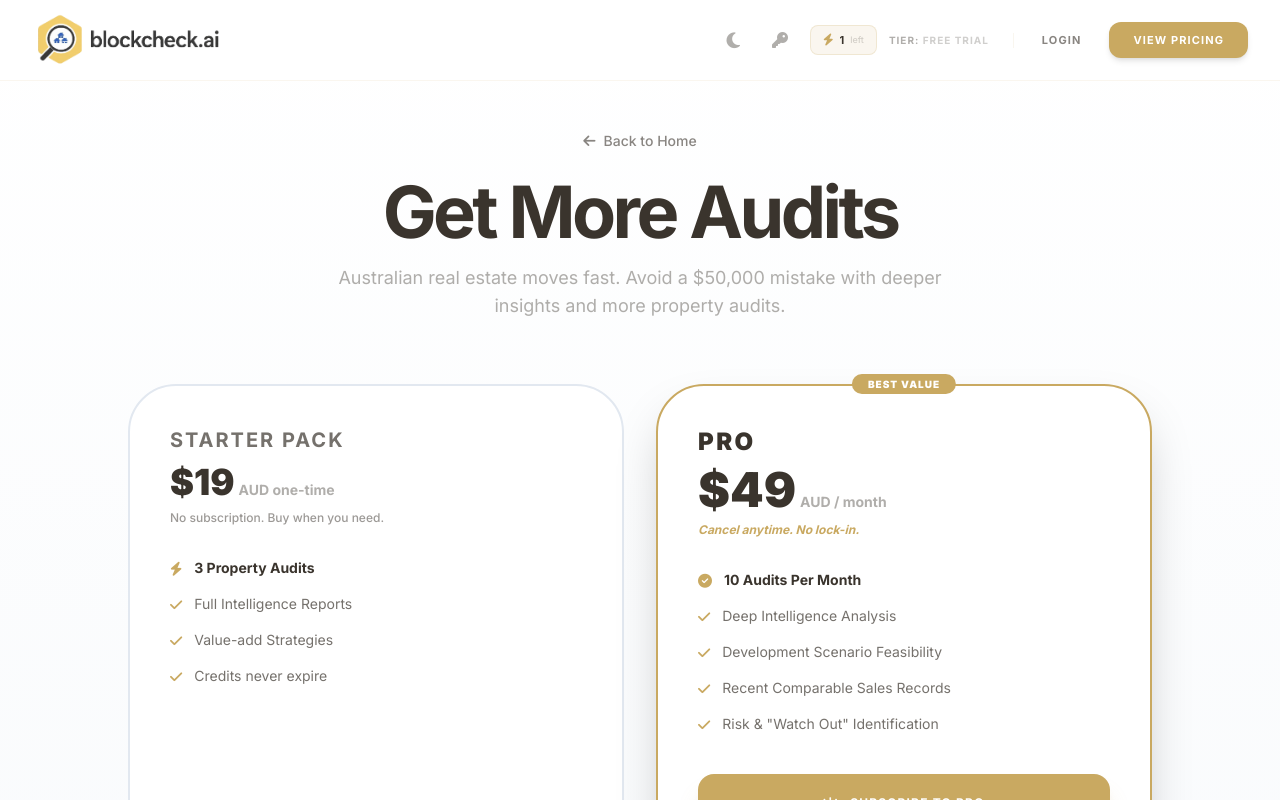
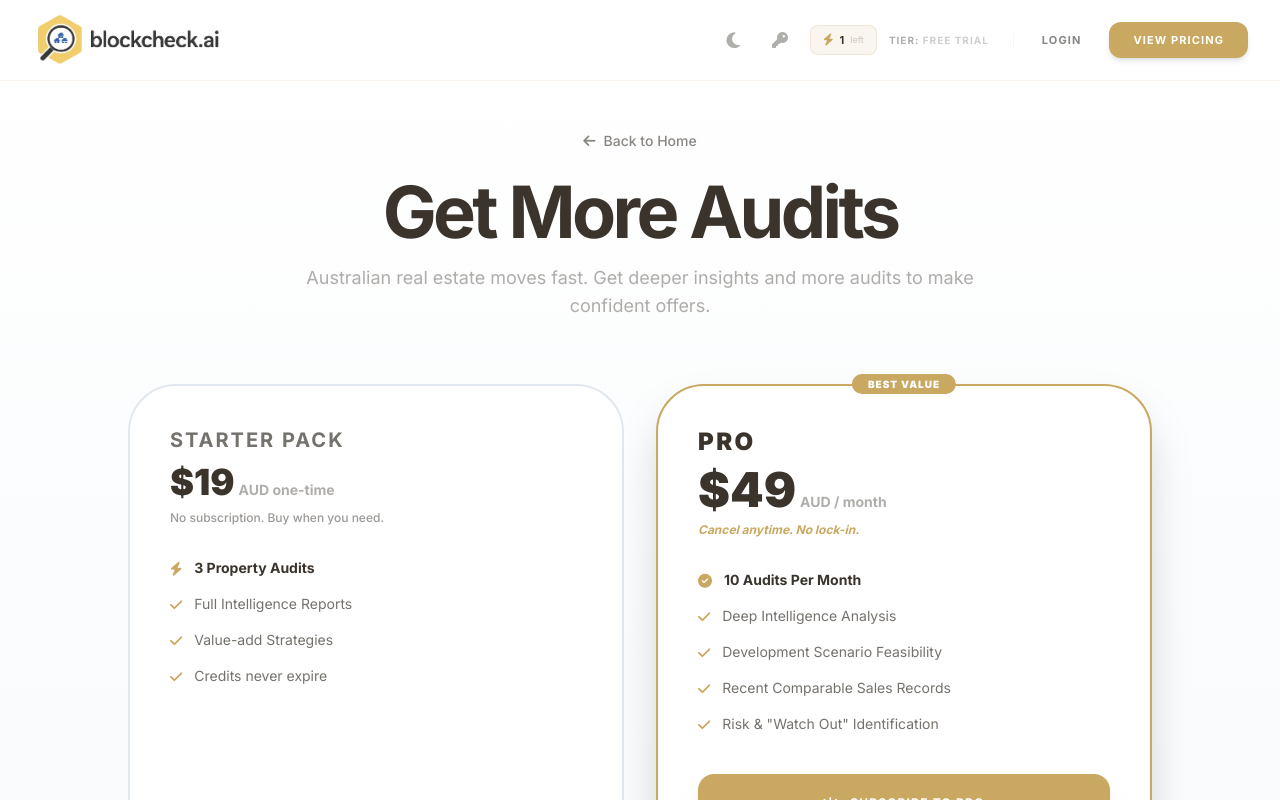
Before and after one commit to designdagency-collab/propwise-production, a React (Vite) app: page / in a window 1280 px wide. Both pictures are taken after a click on the button "VIEW PRICING". Shown: the top 800 px of the page. Built offline with nearby package versions, Linux system fonts and the light colour scheme; no server answers.

Commit message:
Update pricing page tagline

```diff
--- a/components/Pricing.tsx
+++ b/components/Pricing.tsx
@@ -48,7 +48,7 @@ const Pricing: React.FC<PricingProps> = ({ currentPlan = 'FREE_TRIAL', onUpgrade
               Get More Audits
             </h1>
             <p className="text-base sm:text-lg text-[#3A342D]/40 max-w-2xl mx-auto leading-relaxed">
-              Australian real estate moves fast. Avoid a $50,000 mistake with deeper insights and more property audits.
+              Australian real estate moves fast. Get deeper insights and more audits to make confident offers.
             </p>
           </div>
         </div>
```
